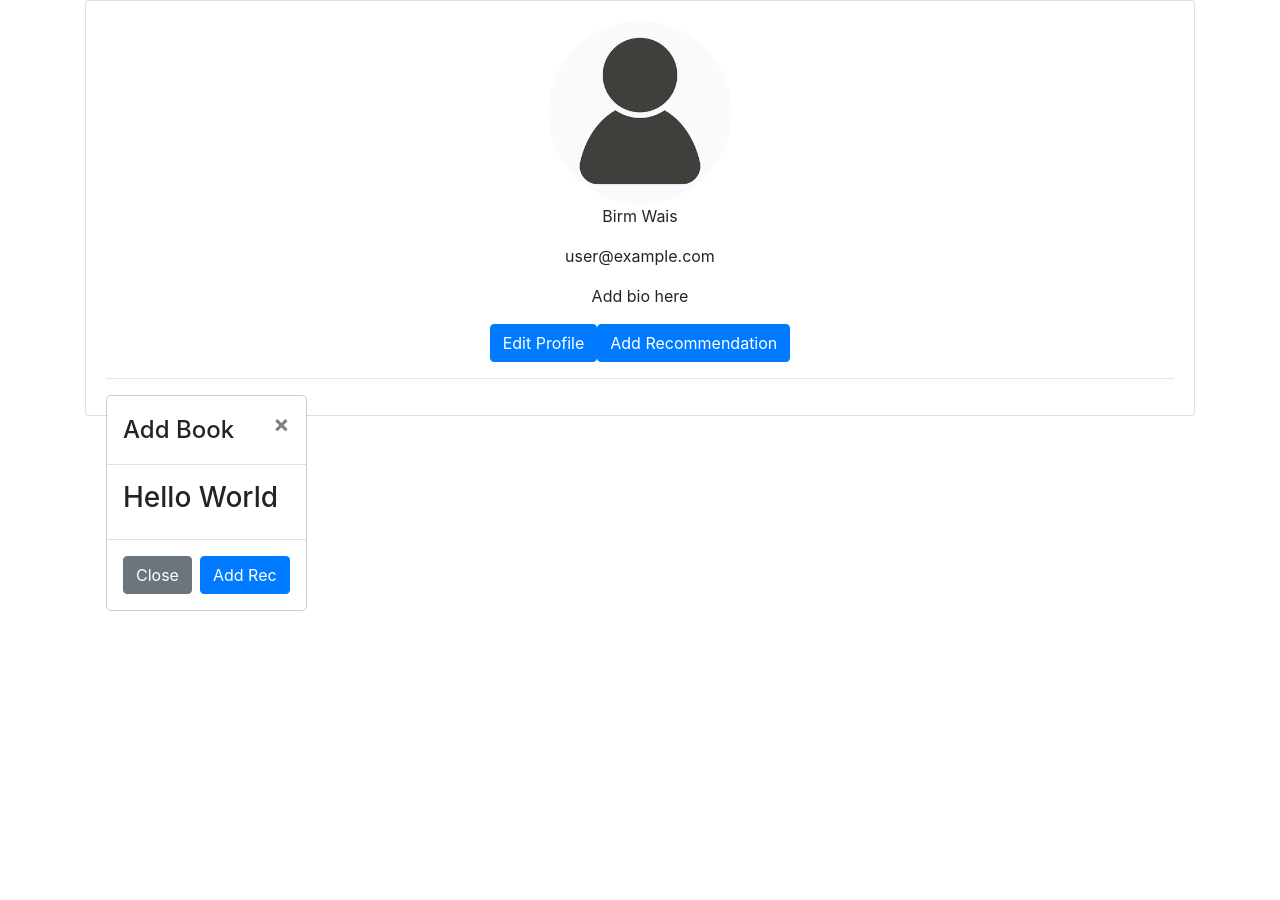
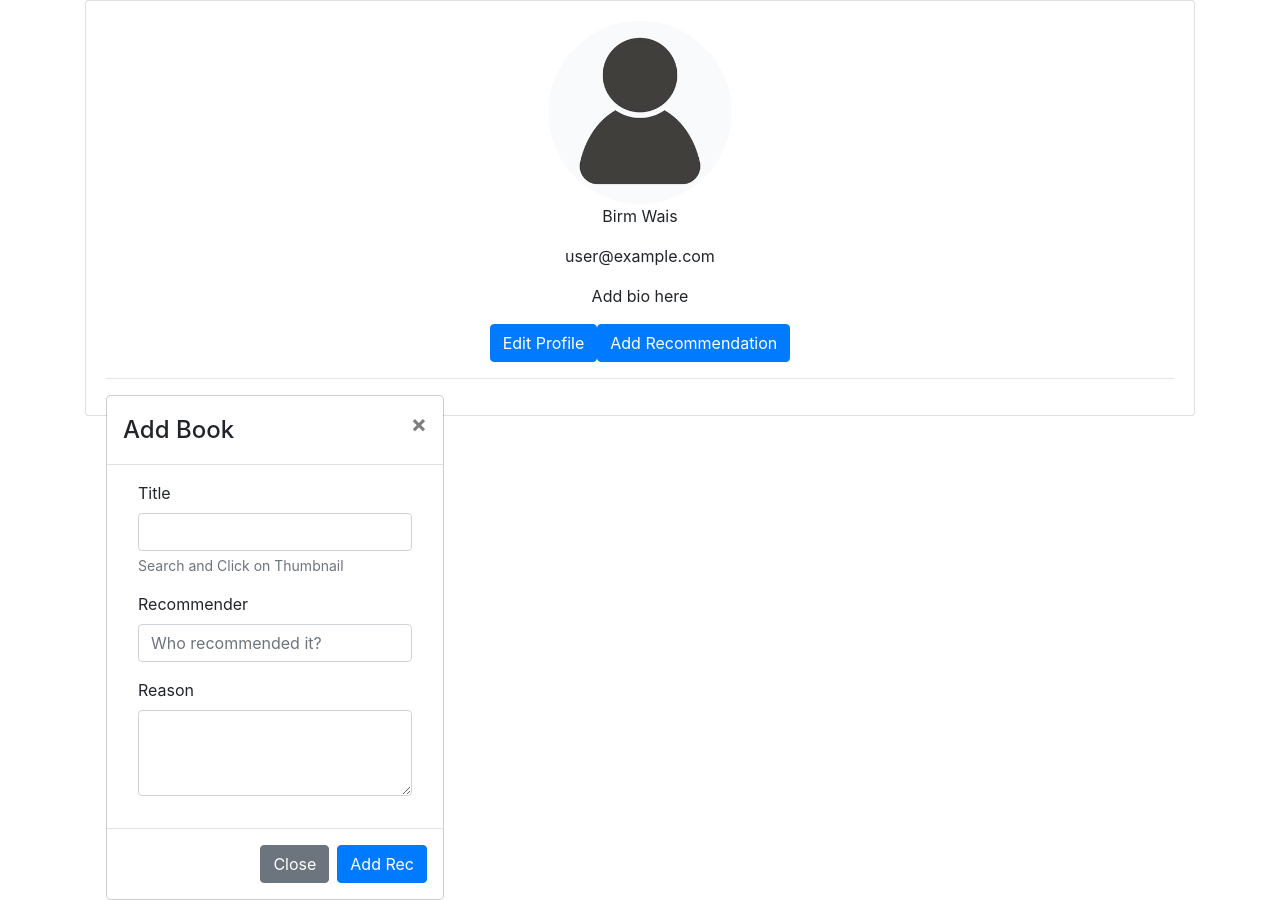
Before and after one commit to waiscodes/Recs-Page, a React (Create React App) app: page / in a window 1280 px wide. Before the commit the page ends 800 px from the top, so only its background shows below. Built offline with nearby package versions, Linux system fonts and the light colour scheme; no server answers; sample sign-in values are in the browser's storage.

Commit message:
added add book to the modal

```diff
--- /dev/null
+++ b/src/pages/AddBook.jsx
@@ -0,0 +1,30 @@
+import React from "react";
+import { Container, Form, Input } from "react-bootstrap";
+
+const AddBook = () => {
+  return (
+    <>
+      <Container>
+        <Form>
+          <Form.Group>
+            <Form.Label>Title</Form.Label>
+            <Form.Control type='text' />
+            <Form.Text className='text-muted'>
+              Search and Click on Thumbnail
+            </Form.Text>
+          </Form.Group>
+          <Form.Group>
+            <Form.Label>Recommender</Form.Label>
+            <Form.Control type='text' placeholder='Who recommended it?' />
+          </Form.Group>
+          <Form.Group>
+            <Form.Label>Reason</Form.Label>
+            <Form.Control as='textarea' rows={3} />
+          </Form.Group>
+        </Form>
+      </Container>
+    </>
+  );
+};
+
+export default AddBook;
--- a/src/pages/RecModal.jsx
+++ b/src/pages/RecModal.jsx
@@ -1,4 +1,5 @@
 import React from "react";
+import AddBook from "./AddBook";
 import { Button, Modal } from "react-bootstrap";
 
 const RecModal = ({ show, close }) => {
@@ -10,7 +11,7 @@ const RecModal = ({ show, close }) => {
         </Modal.Header>
 
         <Modal.Body>
-          <h3>Hello World</h3>
+          <AddBook />
         </Modal.Body>
 
         <Modal.Footer>
```
